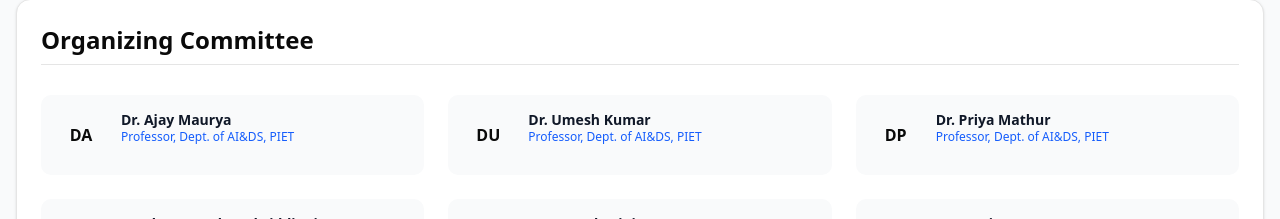
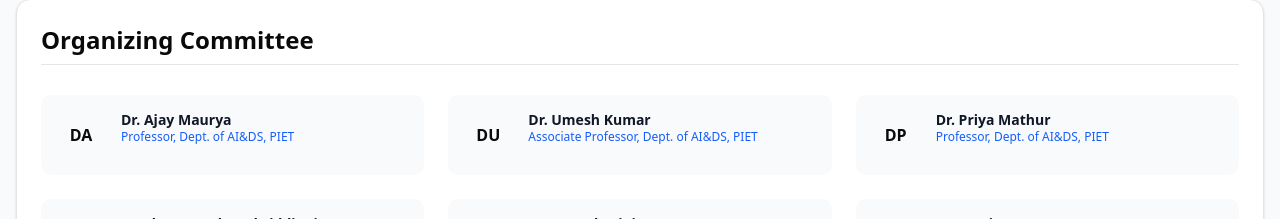
Before and after one commit to nerkoux/icracs-2026, a Next.js app: page /committee in a window 1280 px wide. Shown: the part 1740-1959 px from the top of the page. Built offline with nearby package versions, Linux system fonts and the light colour scheme.

Commit message:
Update Dr. Umesh Kumar title to Associate Professor
Correct the title for Dr. Umesh Kumar in committee data from 'Professor, Dept. of AI&DS, PIET' to 'Associate Professor, Dept. of AI&DS, PIET' in src/app/committee/page.tsx to fix an inaccurate listing on the committee page.

```diff
--- a/src/app/committee/page.tsx
+++ b/src/app/committee/page.tsx
@@ -65,7 +65,7 @@ const committeeData = {
     },
     {
       name: "Dr. Umesh Kumar",
-      title: "Professor, Dept. of AI&DS, PIET",
+      title: "Associate Professor, Dept. of AI&DS, PIET",
       affiliation: ""
     },
     {
```
